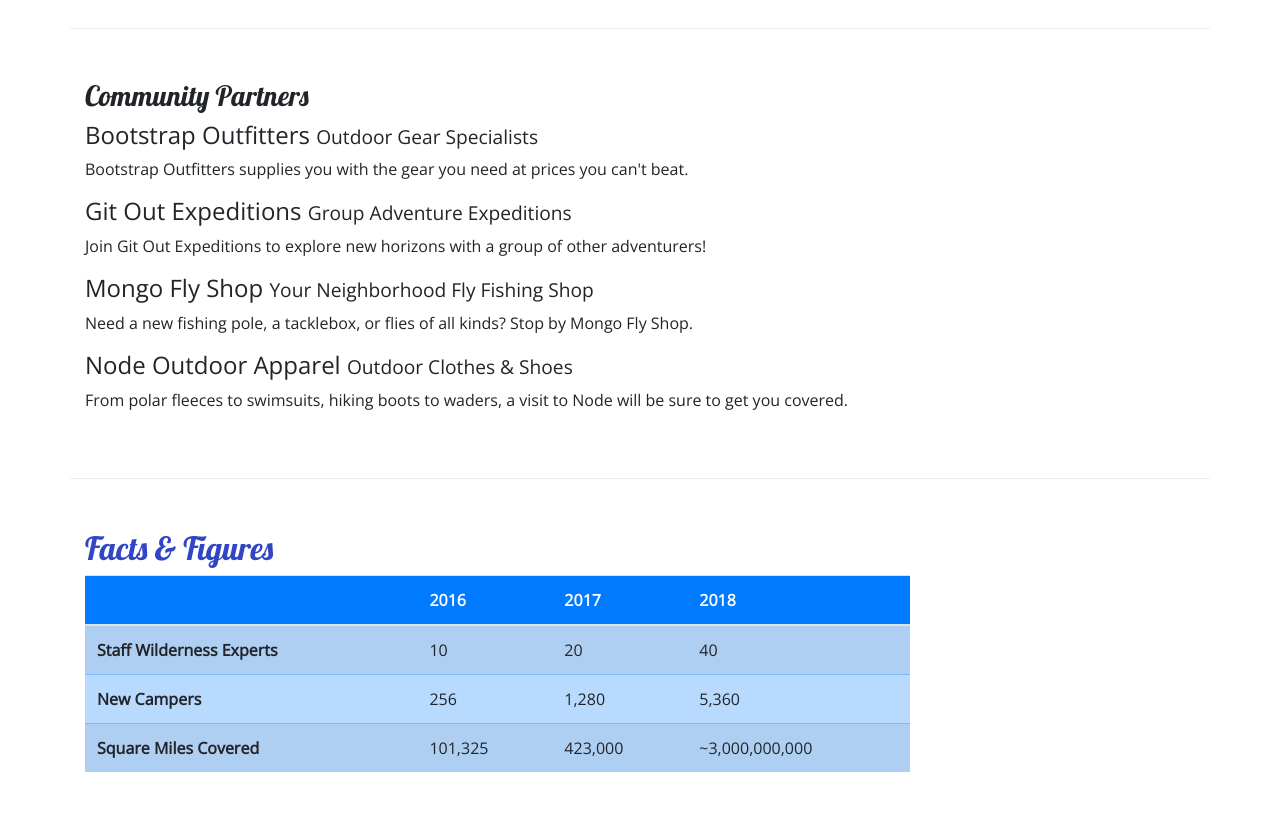
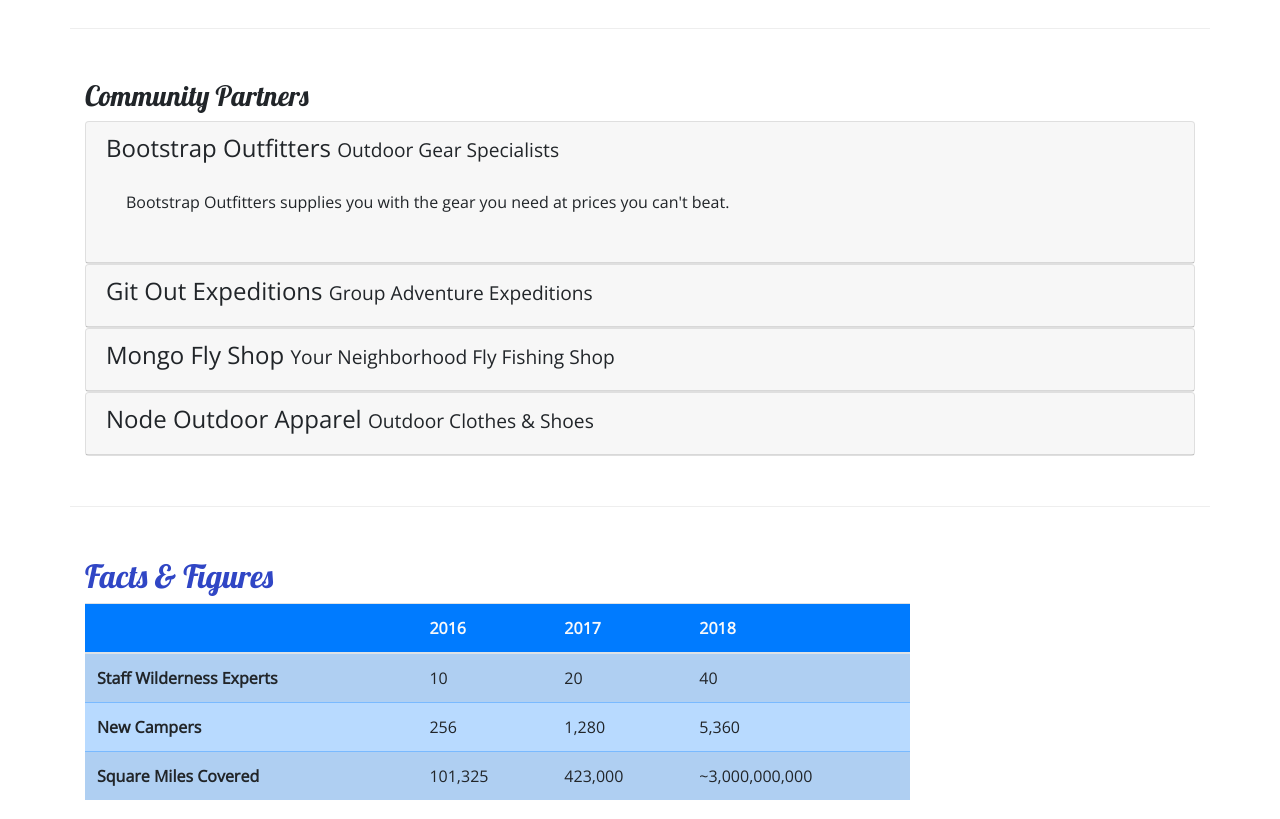
Before and after one commit to jenfrutos/nucampsite, a website: page aboutus.html in a window 1280 px wide. Shown: the part 800-1619 px from the top of the page. Drawn offline with nearby package versions, Linux system fonts and the light colour scheme.

Commit message:
Accordion

```diff
--- a/aboutus.html
+++ b/aboutus.html
@@ -100,14 +100,60 @@
         <div class="row row-content">
             <div class="col-12">
                 <h3>Community Partners</h3>
-                <h4>Bootstrap Outfitters <small>Outdoor Gear Specialists</small></h4>
-                <p class="d-none d-sm-block">Bootstrap Outfitters supplies you with the gear you need at prices you can't beat.</p>
-                <h4>Git Out Expeditions <small>Group Adventure Expeditions</small></h4>
-                <p class="d-none d-sm-block">Join Git Out Expeditions to explore new horizons with a group of other adventurers!</p>
-                <h4>Mongo Fly Shop <small>Your Neighborhood Fly Fishing Shop</small></h4>
-                <p class="d-none d-sm-block">Need a new fishing pole, a tacklebox, or flies of all kinds? Stop by Mongo Fly Shop.</p>
-                <h4>Node Outdoor Apparel <small>Outdoor Clothes & Shoes</small></h4>
-                <p class="d-none d-sm-block">From polar fleeces to swimsuits, hiking boots to waders, a visit to Node will be sure to get you covered.</p>
+                <div id="accordion">
+                    <div class="card">
+                        <div role="tab" class="card-header">
+                            <h4>
+                                <a data-toggle="collapse" data-target="#bootstrap">Bootstrap Outfitters <small>Outdoor Gear Specialists</small>
+                                </a>
+                            </h4>
+                            <div class="collapse show" id="bootstrap" data-parent="#accordion">
+                                <div class="card-body">
+                                    <p class="d-none d-sm-block">Bootstrap Outfitters supplies you with the gear you need at prices you can't beat.</p>
+                                </div>
+                            </div>
+                        </div>
+                    </div>
+                    <div class="card">
+                        <div role="tab" class="card-header">
+                            <h4>
+                                <a class="collapsed" data-toggle="collapse" data-target="#git">Git Out Expeditions <small>Group Adventure Expeditions</small>
+                                </a>
+                            </h4>
+                            <div class="collapse" id="git" data-parent="#accordion">
+                                <div class="card-body">
+                                    <p class="d-none d-sm-block">Join Git Out Expeditions to explore new horizons with a group of other adventurers!</p>
+                                </div>
+                            </div>
+                        </div>
+                    </div>
+                    <div class="card">
+                        <div role="tab" class="card-header">
+                            <h4>
+                                <a class="collapsed" data-toggle="collapse" data-target="#mongo">Mongo Fly Shop <small>Your Neighborhood Fly Fishing Shop</small>
+                            </a>
+                            </h4>
+                            <div class="collapse" id="mongo" data-parent="#accordion">
+                                <div class="card-body">
+                                    <p class="d-none d-sm-block">Need a new fishing pole, a tacklebox, or flies of all kinds? Stop by Mongo Fly Shop.</p>
+                                </div>
+                            </div>
+                        </div>
+                    </div>
+                    <div class="card">
+                        <div role="tab" class="card-header">
+                            <h4>
+                                <a class="collapsed" data-toggle="collapse" data-target="#node">Node Outdoor Apparel <small>Outdoor Clothes & Shoes</small>
+                                </a>
+                            </h4>
+                            <div class="collapse" id="node" data-parent="#accordion">
+                                <div class="card-body">
+                                    <p class="d-none d-sm-block">From polar fleeces to swimsuits, hiking boots to waders, a visit to Node will be sure to get you covered.</p>
+                                </div>
+                            </div>
+                        </div>
+                    </div>
+                </div>
             </div>
         </div>
         <div class="row row-content">
--- a/css/styles.css
+++ b/css/styles.css
@@ -35,3 +35,12 @@
     background-color: #901CAD;
 
 }
+.tab-content {
+    border: 1px solid #DDD;
+    border-top: none;
+    padding: 10px;
+}
+a, a:hover {
+    color: inherit;
+    text-decoration: none;
+}
```
Also changed, not shown: index.html (+4 -4 lines).
